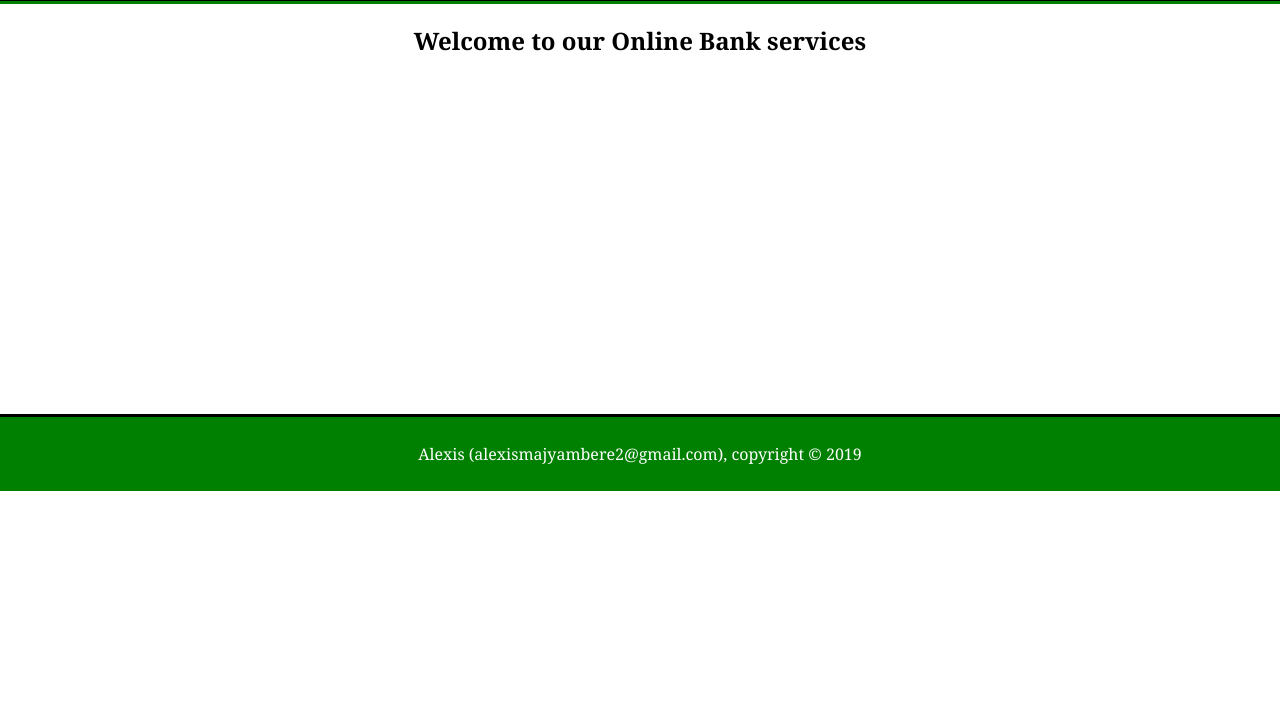
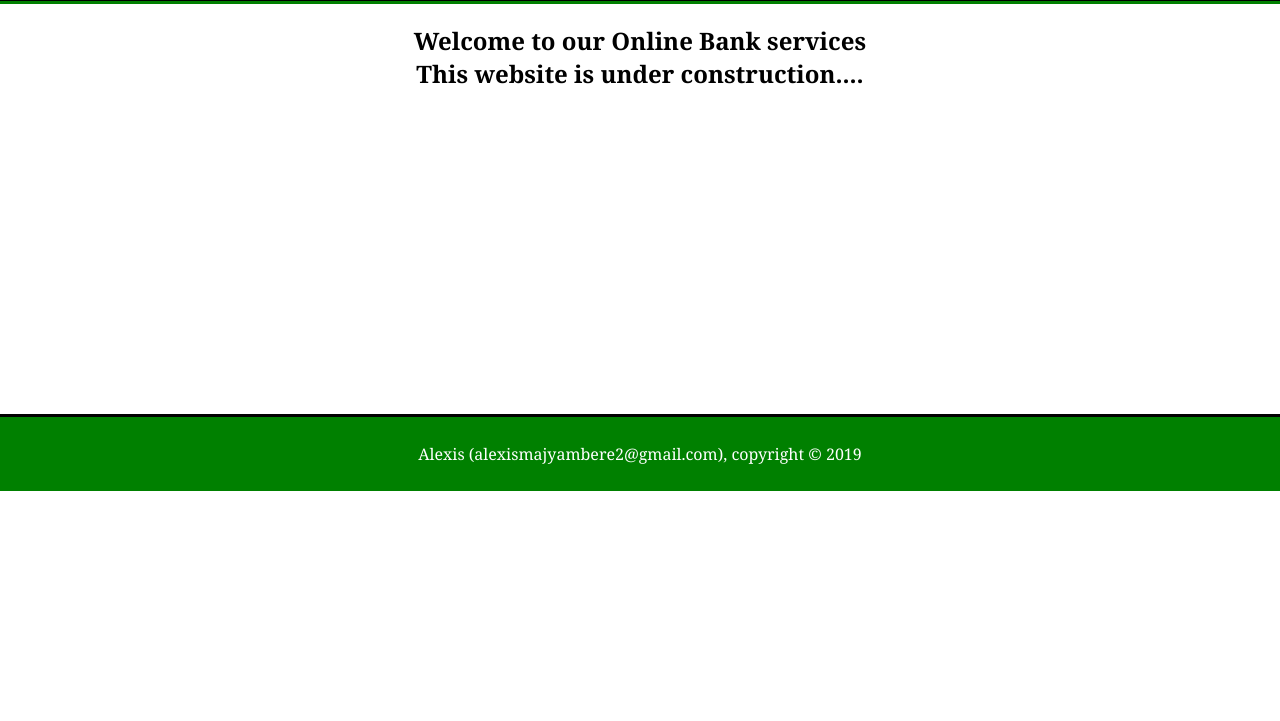
Before and after one commit to alexismajya/banka, a plain HTML site: page UI/index.html in a window 1280 px wide. Shown: the part 79-800 px from the top of the page. Drawn offline with Linux system fonts and the light colour scheme.

Commit message:
updating home page

```diff
--- a/UI/index.html
+++ b/UI/index.html
@@ -27,7 +27,9 @@
 		</header>
 		<section id="display">
 			<div class="container">
-				<h1> Welcome to our Online Bank services</h1>
+				<h1> Welcome to our Online Bank services
+				</br>
+				This website is under construction....</h1>
 			</div>
 		</section>
 
```
